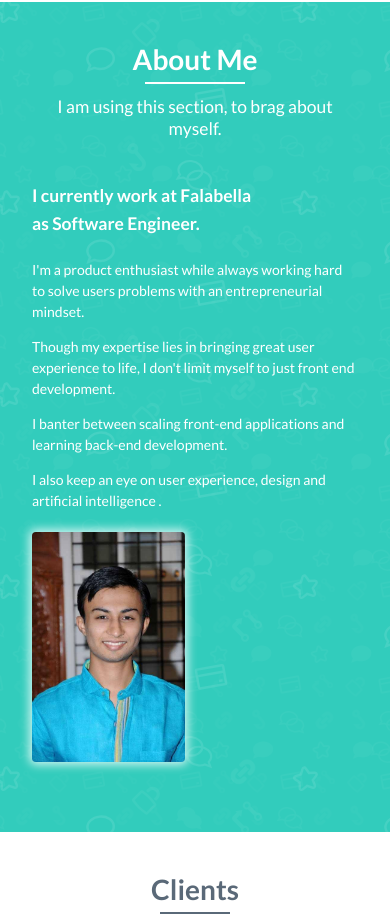
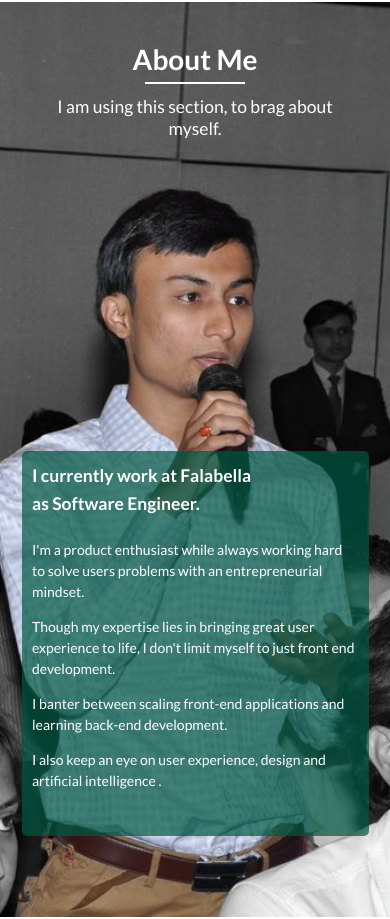
Before and after one commit to deepakkj/deepakkj.github.io, a React (Create React App) app: page / in a window 390 px wide. Shown: the part 2388-3307 px from the top of the page. Built offline with nearby package versions, Linux system fonts and the light colour scheme; the HTML template or start-up script is replaced by a standard one.

Commit message:
feature: change bg img for about me section

```diff
--- a/src/App.scss
+++ b/src/App.scss
@@ -204,6 +204,7 @@ $navbar-burger-color: #fff;
     background-repeat: repeat;
     background-position: center;
     background-attachment: fixed;
+    background-size: cover;
 }
 
 .app {
--- a/src/components/AboutMeSection/AboutMeSection.js
+++ b/src/components/AboutMeSection/AboutMeSection.js
@@ -6,15 +6,16 @@ import "./AboutMeSection.scss";
 
 function AboutMeSection() {
   return (
-    <section className="section section-dark green container is-fluid is-marginless bg-image-white">
+    <section className="section section-dark green container is-fluid is-marginless bg-aboutme">
       <div className="">
         <h2 className="title section-title is-spaced has-text-centered is-size-3-tablet title-text-color"><span className="underline white">About Me</span></h2>
         <h3 className="subtitle section-subtitle has-text-centered has-text-weight-normal subtitle-text-color">I am using this section, to brag about myself.</h3>
       </div>
+      <div className="empty-div-aboutme" />
       <div className="margin-bottom-2">
         <div className="columns is-variable is-5-tablet is-6-desktop is-8-widescreen is-8-fullhd is-centered is-vcentered">
 
-          <div className="column is-6-tablet is-5-desktop is-4-widescreen is-4-fullhd">
+          <div className="column is-6-tablet is-5-desktop is-4-widescreen is-4-fullhd content-wrapper">
             <div className="content">
               <h4 className="title">I currently work at Falabella <br />as Software Engineer.</h4>
               <p>
@@ -31,12 +32,13 @@ function AboutMeSection() {
                 I also keep an eye on user experience, design
   and artificial intelligence .
               </p>
+              <br />
             </div>
           </div>
           <div className="column is-6-mobile is-4-tablet is-3-desktop is-2-widescreen is-3-fullhd is-centered">
-            <figure className="image about-me-person-img">
+            {/* <figure className="image about-me-person-img">
               <img src={IMG_PERSON} alt="Deepak Kumar Jain" />
-            </figure>
+            </figure> */}
           </div>
         </div>
       </div>
--- a/src/components/AboutMeSection/AboutMeSection.scss
+++ b/src/components/AboutMeSection/AboutMeSection.scss
@@ -7,3 +7,25 @@
         border-radius: 4px;
     }
 }
+
+
+.content-wrapper {
+    background-color: rgba(0, 88, 66, 0.7);
+    border-radius: 5px;
+}
+
+.bg-aboutme {
+    background-image: url('./../../images/deepakkumarjain_mic.jpeg');
+    background-repeat: no-repeat;
+    background-position: 100% 30%;
+    background-size: cover;
+}
+
+@media all and (max-width: 768px) {
+  .bg-aboutme {
+    background-position: 85% 30%;
+  }
+    .empty-div-aboutme {
+        height: 20rem;
+    }
+}
```
Also changed, not shown: src/images/deepakkumarjain_mic.jpeg (added).
